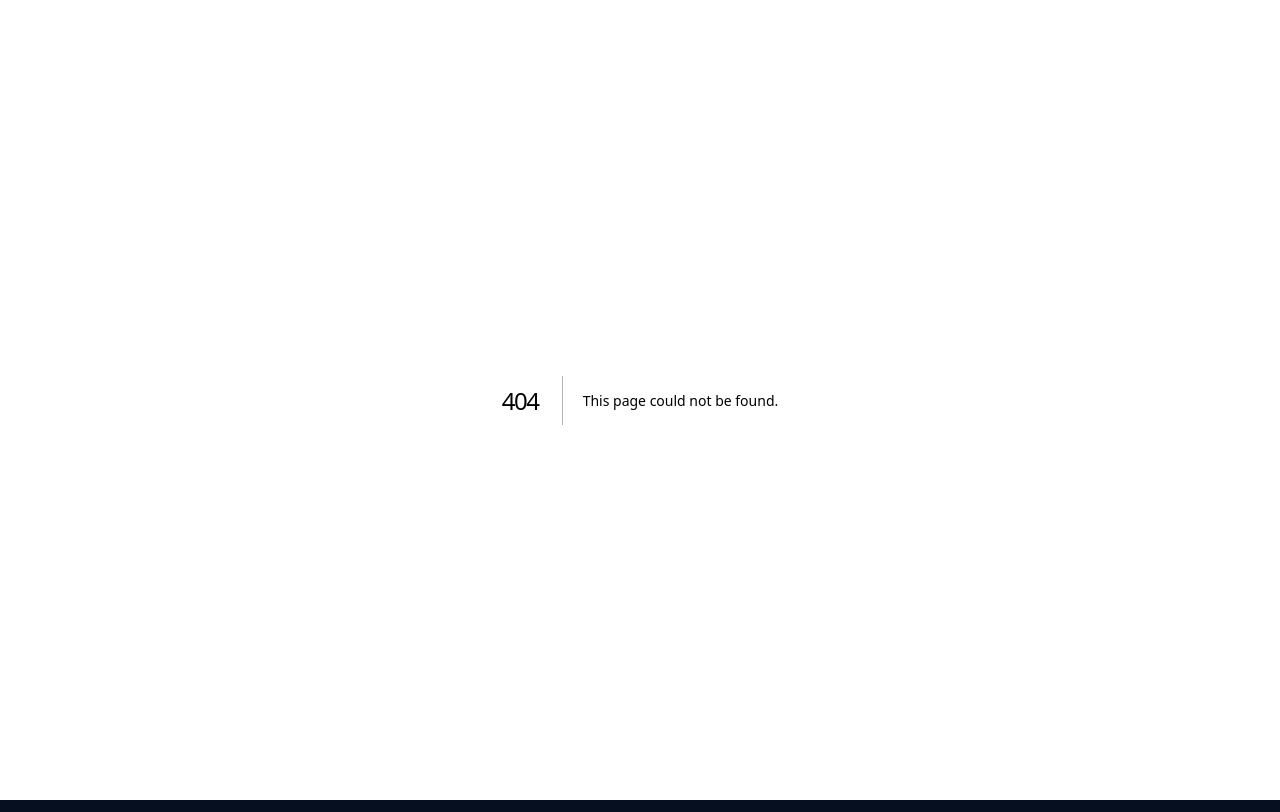
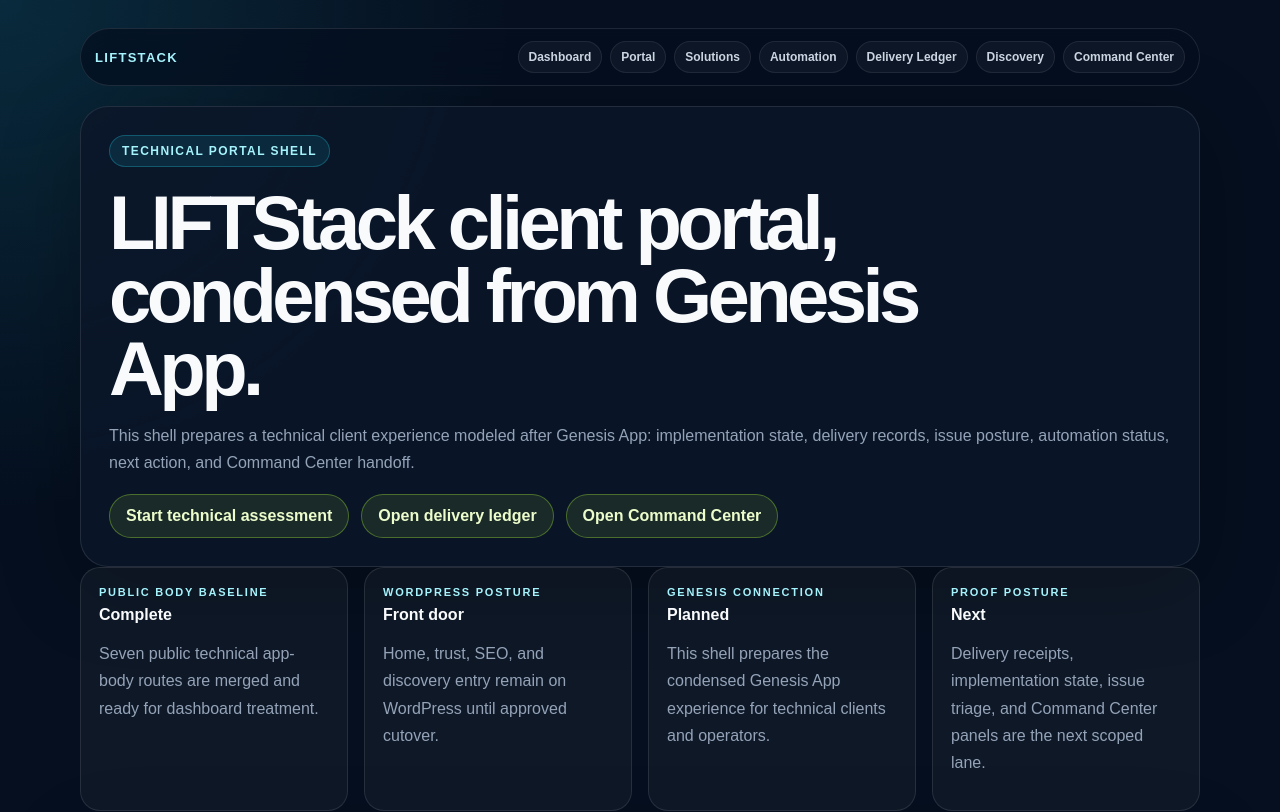
Before and after one commit to Altrium-Holdings-Group/LIFTStack, a Next.js app: page /portal in a window 1280 px wide. Before the commit this address had no page. Shown: the top 812 px of the page. Built offline with nearby package versions, Linux system fonts and the light colour scheme.

Commit message:
Add LIFTStack portal shell route

```diff
--- /dev/null
+++ b/app/portal/page.tsx
@@ -0,0 +1,10 @@
+import LiftstackDashboardShell from '@/components/liftstack/LiftstackDashboardShell'
+
+export const metadata = {
+  title: 'Portal — LIFTStack',
+  description: 'LIFTStack client portal shell modeled as a condensed Genesis App experience for technical delivery state, records, and next actions.',
+}
+
+export default function PortalPage() {
+  return <LiftstackDashboardShell mode="portal" />
+}
```
